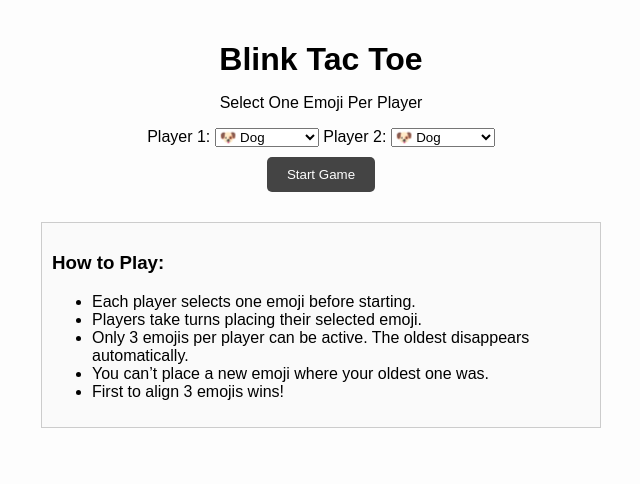
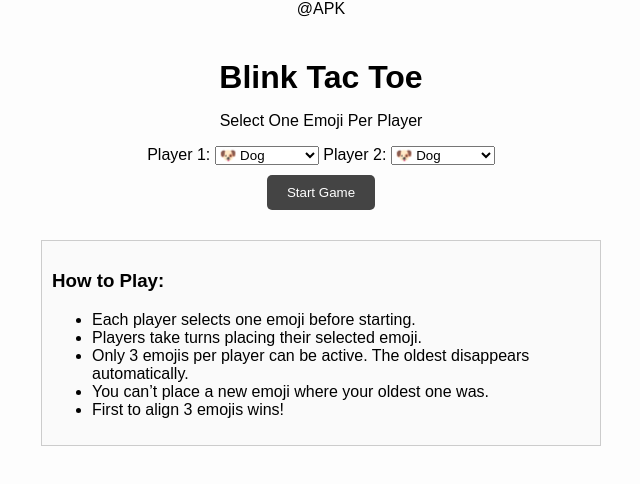
Before and after one commit to Arjun0525/Blink-Tac-Toe, a plain HTML site: page Tic Tac Toe/index.html in a window 1280 px wide. Shown: the whole page, without its empty margins (319-959 px from the left). Drawn offline with Linux system fonts and the light colour scheme.

Commit message:
Update index.html

```diff
--- a/Tic Tac Toe/index.html
+++ b/Tic Tac Toe/index.html
@@ -7,6 +7,7 @@
   <link rel="stylesheet" href="style.css" />
 </head>
 <body>
+  <div class="watermark">@APK</div>
     <div class="container">
         <h1>Blink Tac Toe</h1>
         <div id="setup">
```
